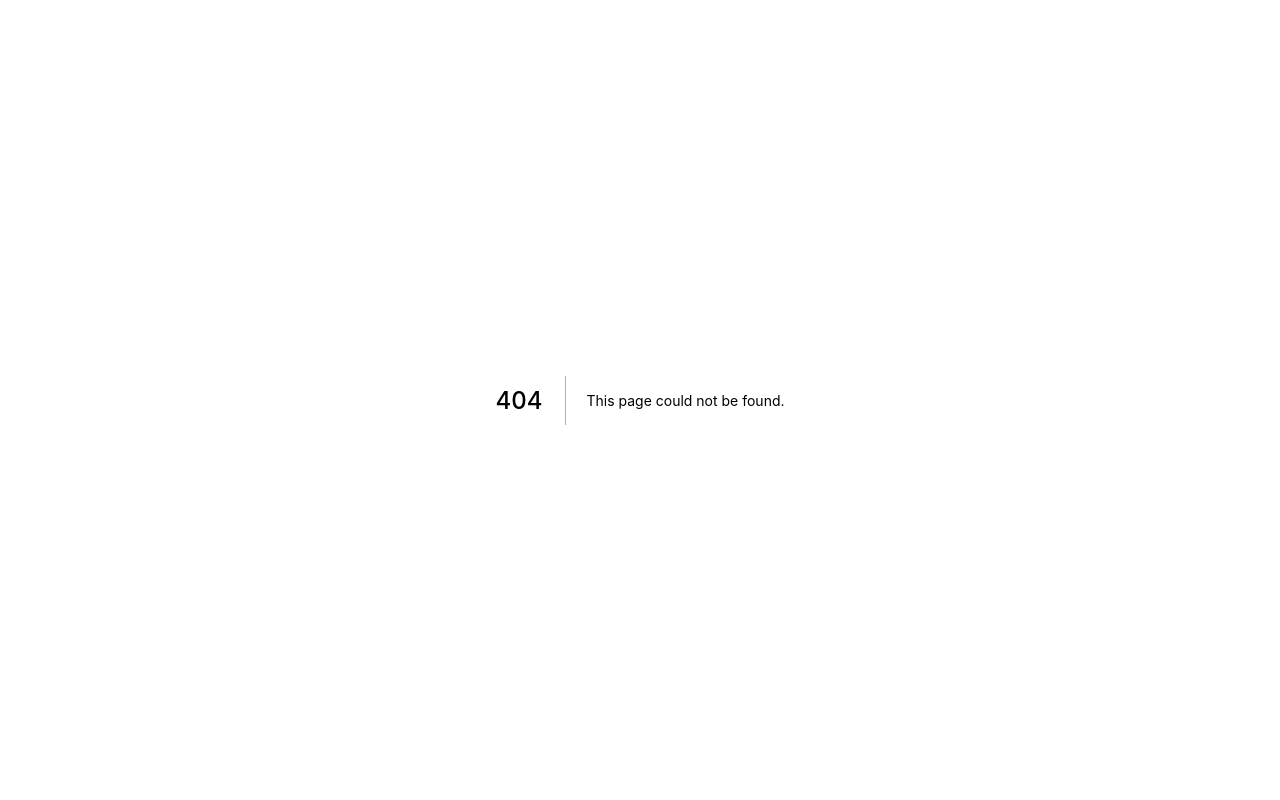
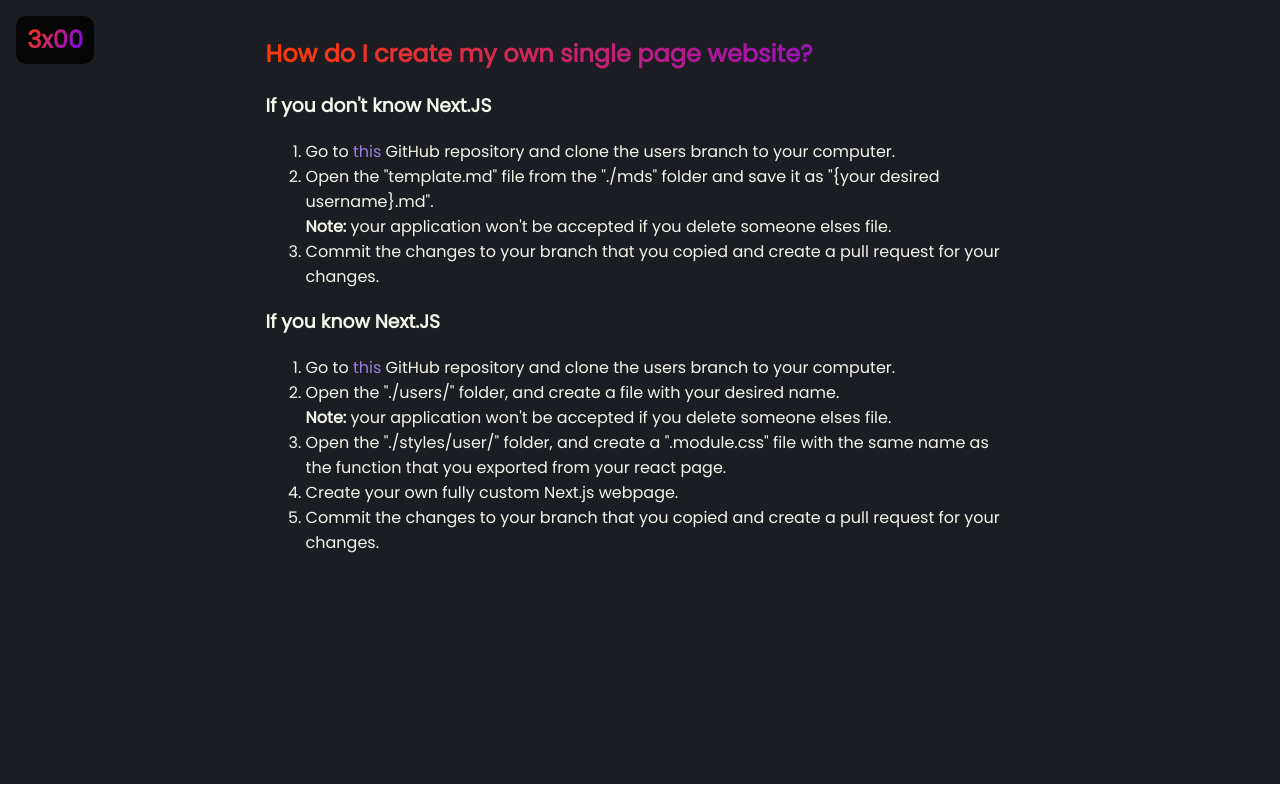
Before and after one commit to graveyardadmin/profilesite, a Next.js app: page /about in a window 1280 px wide. Before the commit this address had no page. Built offline with nearby package versions, Linux system fonts and the light colour scheme.

Commit message:
Major changes; Added HomeButton component. Added 404 page. Added more template styling.

```diff
--- /dev/null
+++ b/components/HomeButton.js
@@ -0,0 +1,9 @@
+import Link from "next/link";
+
+export default function HomeButton() {
+  return(
+    <div className="homeNav">
+      <Link href="/" ><a className="magic"><b>3x00</b></a></Link>
+    </div>
+  );
+}
--- a/pages/_app.js
+++ b/pages/_app.js
@@ -1,5 +1,6 @@
 import '@/styles/globals.css'
 import Head from 'next/head';
+import Link from 'next/link';
 
 export default function App({ Component, pageProps }) {
   return (
--- /dev/null
+++ b/pages/about.js
@@ -0,0 +1,30 @@
+import HomeButton from "@/components/HomeButton";
+
+export default function About() {
+  return(
+    <div className="template">
+      <section className="template-section">
+        <HomeButton/>
+
+        <h1 className="magic">How do I create my own single page website?</h1>
+
+        <h3>If you don't know Next.JS</h3>
+        <ol>
+          <li>Go to <a href="https://github.com/graveyardadmin/profilesite">this</a> GitHub repository and clone the users branch to your computer.</li>
+          <li>Open the {`"template.md"`} file from the {`"./mds"`} folder and save it as {`"{your desired username}.md"`}. <br/><b>Note:</b> your application won't be accepted if you delete someone elses file.</li>
+          <li>Commit the changes to your branch that you copied and create a pull request for your changes.</li>
+        </ol>
+
+        <h3>If you know Next.JS</h3>
+        <ol>
+          <li>Go to <a href="https://github.com/graveyardadmin/profilesite">this</a> GitHub repository and clone the users branch to your computer.</li>
+          <li>Open the {`"./users/"`} folder, and create a file with your desired name. <br/><b>Note:</b> your application won't be accepted if you delete someone elses file.</li>
+          <li>Open the {`"./styles/user/"`} folder, and create a {`".module.css"`} file with the same name as the function that you exported from your react page.</li>
+          <li>Create your own fully custom Next.js webpage.</li>
+          <li>Commit the changes to your branch that you copied and create a pull request for your changes.</li>
+        </ol>
+      </section>
+
+    </div>
+  )
+}
--- a/styles/globals.css
+++ b/styles/globals.css
@@ -5,6 +5,7 @@
   --ivory: #F2F5EA;
   --orange: #FE9000;
   --indigo: #9B7EDE;
+  --dark-indigo: #826ab9;
   --rufous: #9B2915;
 }
 
@@ -13,10 +14,50 @@ html,body {
   margin: 0;
 }
 
+a {
+  color: var(--indigo);
+  text-decoration: none;
+
+  transition: 0.1s;
+}
+
+a:hover {
+  color: var(--dark-indigo);
+}
+
 div.template {
   background-color: var(--gunmetal);
   color: var(--ivory);
   font-family: 'Poppins', sans-serif;
+
+  margin: 0;
+  padding: 1rem;
+
+  box-sizing: border-box;
+
+  min-height: calc(100vh - 1rem);
+  min-width: calc(100vw - 1rem);
+
+  box-sizing:border-box;
+
+  scroll-behavior: smooth;
+
+  display: flex;
+  justify-content: center;
+}
+
+section.template-section {
+  width: 60%
+}
+
+@media screen and (max-width: 950px) {
+  section.template-section {
+    width: 90%;
+  }
+
+  section.template-section:nth-child(1) {
+    margin-top: 2rem;
+  }
 }
 
 .center {
@@ -36,9 +77,35 @@ div.template {
 }
 
 .magic {
-  background: linear-gradient(to top left, rgb(70, 70, 241), rgb(215, 15, 15));
+  background: linear-gradient(120deg, rgb(255, 60, 0) 0px, rgb(119, 0, 255) 100%);
 
   background-clip: text;
   -webkit-background-clip: text;
   -webkit-text-fill-color: transparent;
 }
+
+.homeNav {
+  position: fixed;
+  top: 0;
+  left: 0;
+
+  width: fit-content;
+
+  margin: 1rem;
+
+  font-size: 1.5rem;
+
+  padding-right: 0.7rem;
+  padding-left: 0.7rem;
+  padding-top: 0.4rem;
+  padding-bottom: 0.4rem;
+
+  border-radius: 10px;
+
+  text-align: center;
+
+
+  background-color: rgba(0, 0, 0, 0.8);
+
+  font-family: 'Poppins', sans-serif;
+}
```
Also changed, not shown: pages/404.js (added, +25 -0 lines), pages/index.js (+11 -7 lines), pages/users/steph.js (+14 -2 lines), styles/Home.module.css (deleted, +0 -20 lines).
